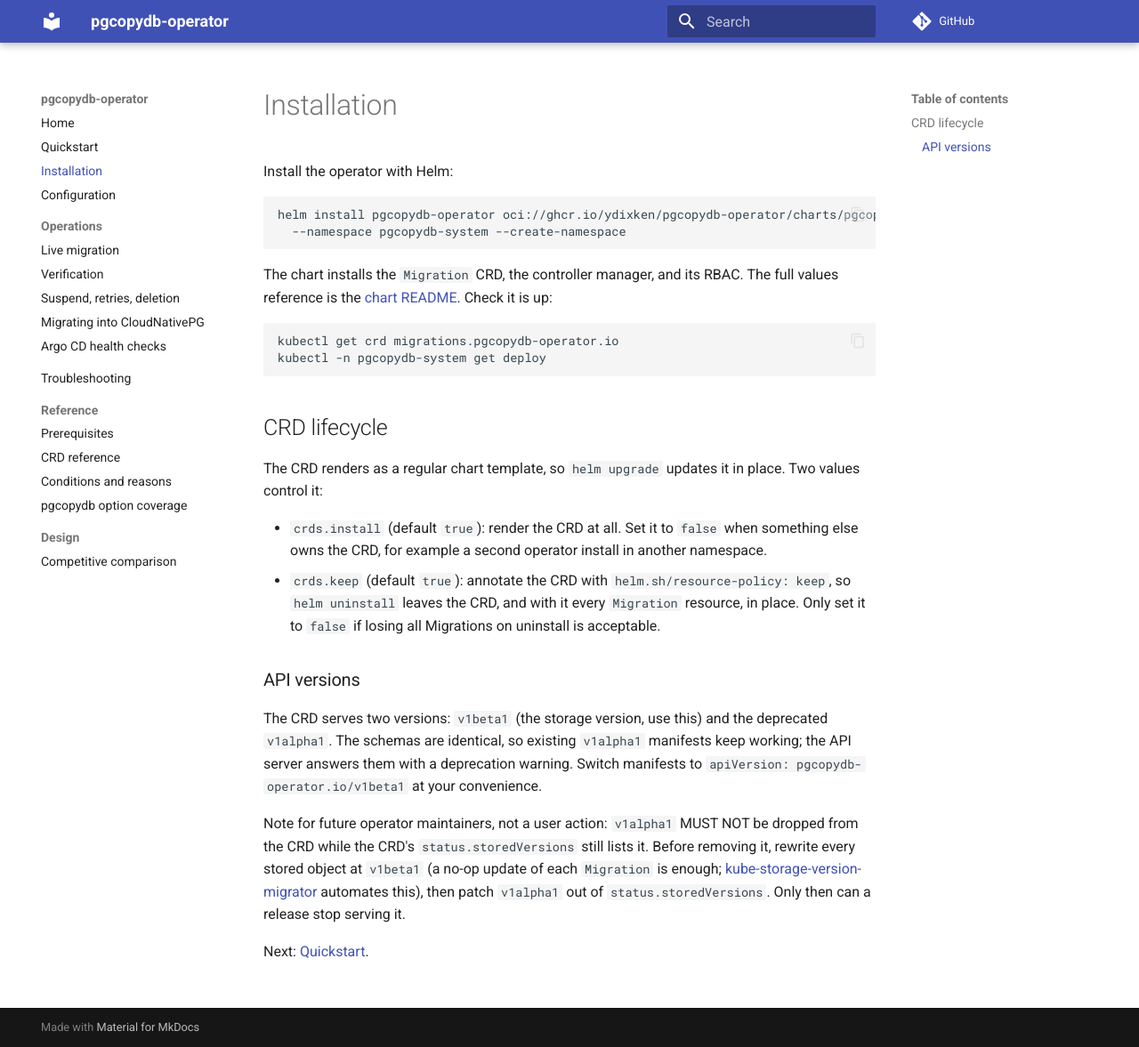
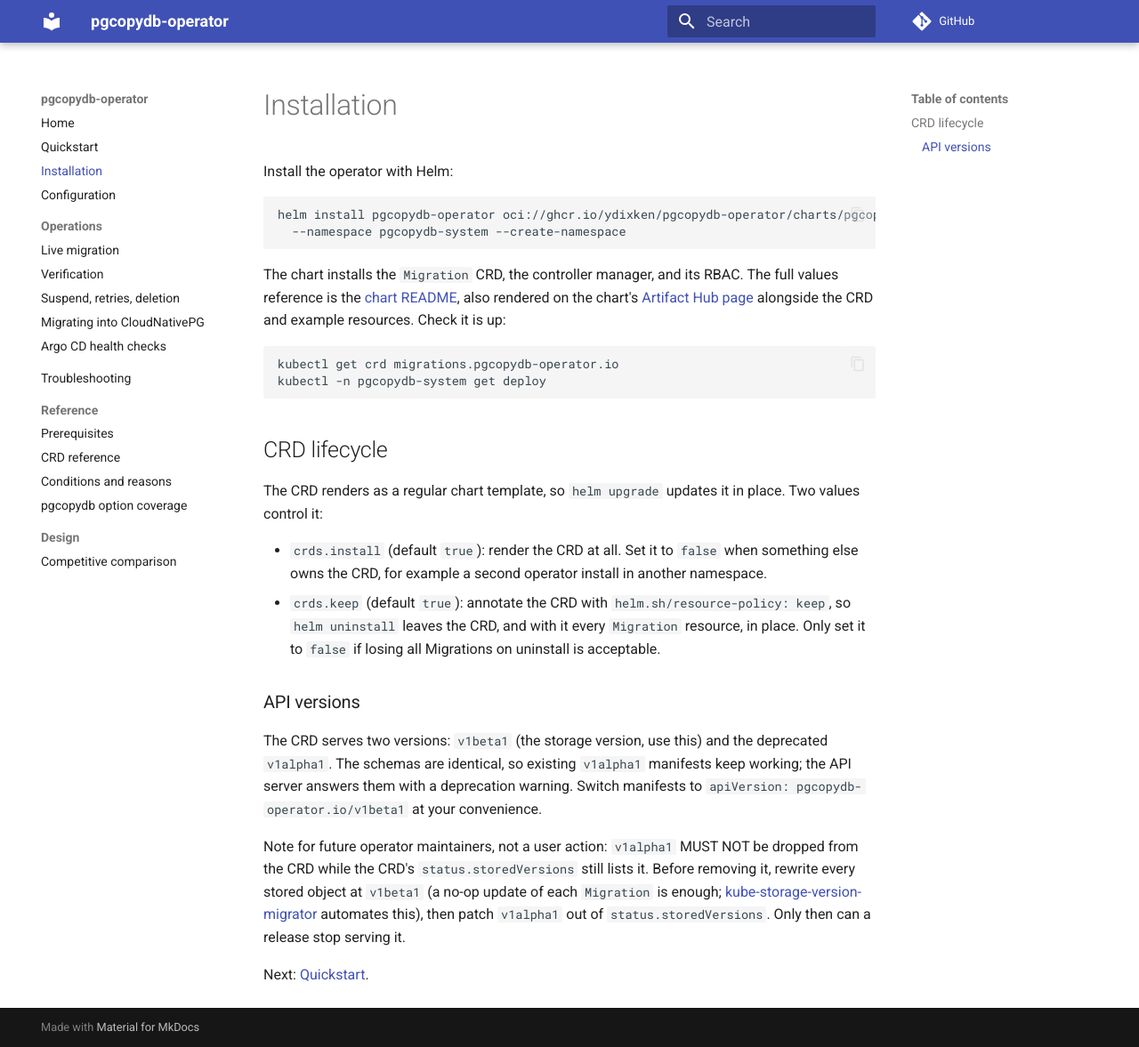
Before and after one commit to ydixken/pgcopydb-operator, an MkDocs documentation site: the page built from docs/installation.md, in a window 1280 px wide and 1177 px high. Shown: the whole window at 89% size. Built offline with MkDocs 1.6.1 and Material for MkDocs 9.7.7, drawn with Linux system fonts in a browser that asks for light colours; comment, search, counter and statistics services are not loaded.

Commit message:
feat(chart): publish the chart on Artifact Hub (#78)
Artifact Hub could already read the chart's OCI repository, but nobody had
claimed it and the package page would have rendered mostly empty.

- Chart.yaml gains an icon, category, capability level, CRD examples, the
  image list and a support link.
- hack/stamp-chart.sh writes the per-release annotations (image tags,
  prerelease flag, changelog from conventional-commit subjects) into
  Chart.yaml just before packaging, so nothing version-specific sits in git
  going stale.
- artifacthub-metadata.yml pushes artifacthub-repo.yml to the chart's OCI
  repository under the artifacthub.io tag, which is what proves ownership.
  That step was documented but never implemented.
- release.yml lints the chart and creates a GitHub release, so each Artifact
  Hub version has notes to point at.

The runner image is listed explicitly because it reaches the cluster as a
--runner-image flag rather than as a container in a manifest, so Artifact Hub
cannot discover it and would never scan it.

The repository is registered at artifacthub.io as pgcopydb-operator and its
repositoryID is set, so this merge also triggers the ownership push.

````diff
--- a/Taskfile.yml
+++ b/Taskfile.yml
@@ -20,6 +20,9 @@ tasks:
       - yamllint --strict .
       # The chart embeds generated artifacts (CRD); this fails on drift.
       - ./hack/sync-chart-crd.sh --check
+      # yamllint skips charts/*/templates/ (Go template syntax); helm covers it.
+      - cmd: |-
+          if command -v helm >/dev/null; then helm lint charts/pgcopydb-operator; else echo "lint: no helm, skipping chart lint"; fi
       - cmd: |-
           if [ -f Makefile ]; then make lint; else echo "lint: no Makefile yet, skipping Go lint"; fi
 
--- a/docs/installation.md
+++ b/docs/installation.md
@@ -7,7 +7,7 @@ helm install pgcopydb-operator oci://ghcr.io/ydixken/pgcopydb-operator/charts/pg
   --namespace pgcopydb-system --create-namespace
 ```
 
-The chart installs the `Migration` CRD, the controller manager, and its RBAC. The full values reference is the [chart README](https://github.com/ydixken/pgcopydb-operator/blob/main/charts/pgcopydb-operator/README.md). Check it is up:
+The chart installs the `Migration` CRD, the controller manager, and its RBAC. The full values reference is the [chart README](https://github.com/ydixken/pgcopydb-operator/blob/main/charts/pgcopydb-operator/README.md), also rendered on the chart's [Artifact Hub page](https://artifacthub.io/packages/helm/pgcopydb-operator/pgcopydb-operator) alongside the CRD and example resources. Check it is up:
 
 ```sh
 kubectl get crd migrations.pgcopydb-operator.io
--- a/mkdocs.yml
+++ b/mkdocs.yml
@@ -14,6 +14,9 @@ exclude_docs: |
 
 theme:
   name: material
+  # Also the chart's Artifact Hub icon, served from this site because GitHub
+  # Pages returns image/svg+xml where raw.githubusercontent.com returns text.
+  favicon: assets/logo.svg
   features:
     - navigation.sections
     - navigation.top
````
Also changed, not shown: CONTRIBUTING.md (+26 -0 lines), README.md (+5 -1 lines), docs/assets/logo.svg (added), 5 other files.
